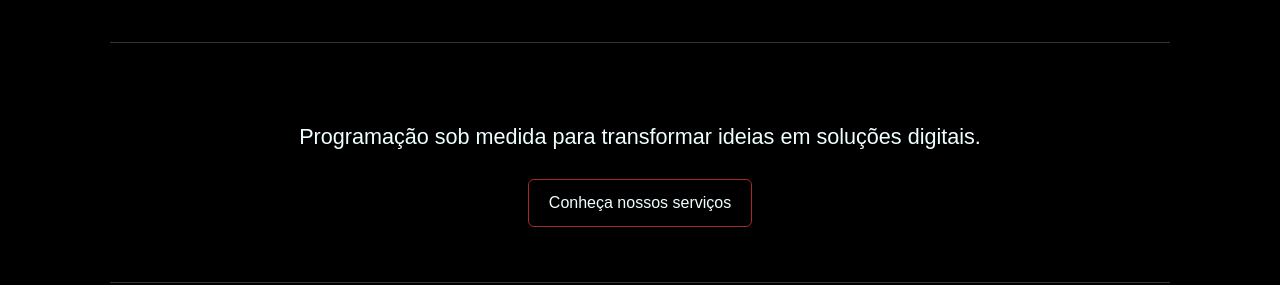
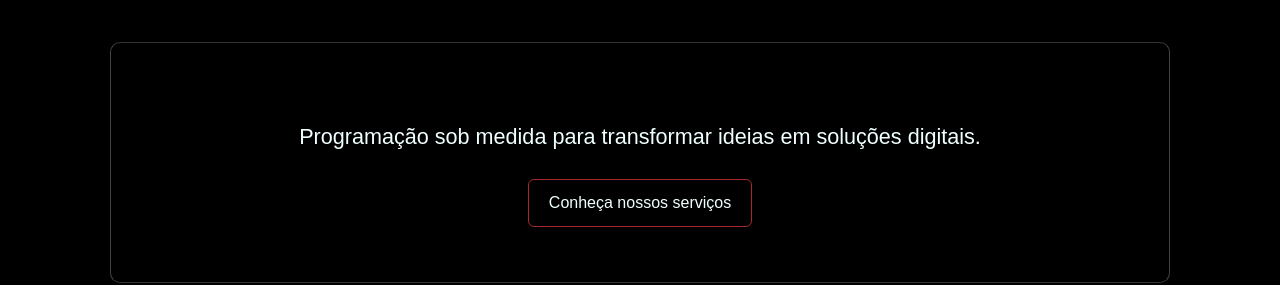
Before and after one commit to OdirNeto/d4-garotos-de-programa, a plain HTML site: page index.html in a window 1280 px wide. Shown: the part 521-806 px from the top of the page. Drawn offline with Linux system fonts and the light colour scheme.

Commit message:
Borda adicionada na seção APRESENTAçÂO

```diff
--- a/style.css
+++ b/style.css
@@ -54,6 +54,8 @@ main {
 }
 
 .apresentacao {
+    border: 1px solid #444;
+    border-radius: 10px;
     padding: 55px 20px;
     border-top: 1px solid #333;
     border-bottom: 1px solid #333;
```
